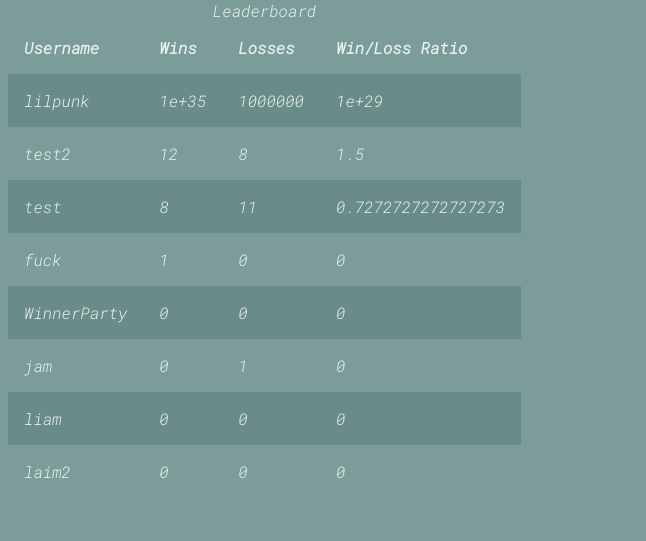
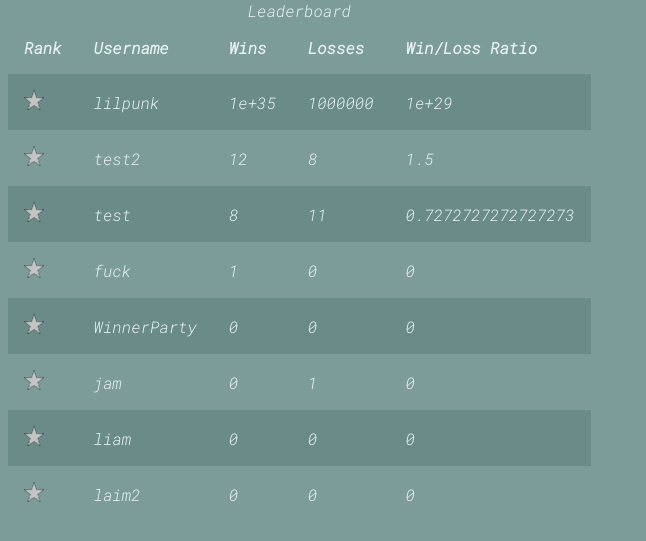
Before and after one commit to kelsodumez/PaperScissorsRock, a Flask app: page / in a window 1280 px wide. Shown: the part 53-594 px from the top of the page, without its empty margins (0-646 px from the left). Run offline with Flask 2, Linux system fonts and the light colour scheme; data comes from the database, SQL or seed files in the repository; both versions use the stored data as it was after the commit.

Commit message:
1.5.5 - work on incorporating rank images

```diff
--- a/templates/home.html
+++ b/templates/home.html
@@ -5,6 +5,7 @@
 <table>
     <caption>Leaderboard</caption>
     <tr>
+        <th>Rank</th>
         <th>Username</th>
         <th>Wins</th>
         <th>Losses</th>
@@ -12,6 +13,7 @@
     </tr>
     {% for user in users %}
         <tr>
+            <td><img src="/static/ranks/silver.png" style="width:20px;height:20px"></td>
             <td>{{user.username}}</td>
             <td>{{user.gamesWon}}</td>
             <td>{{user.gamesLost}}</td>
```
Also changed, not shown: psr.db, static/ranks/bronze.png, static/ranks/gold.png, static/ranks/silver.png.
